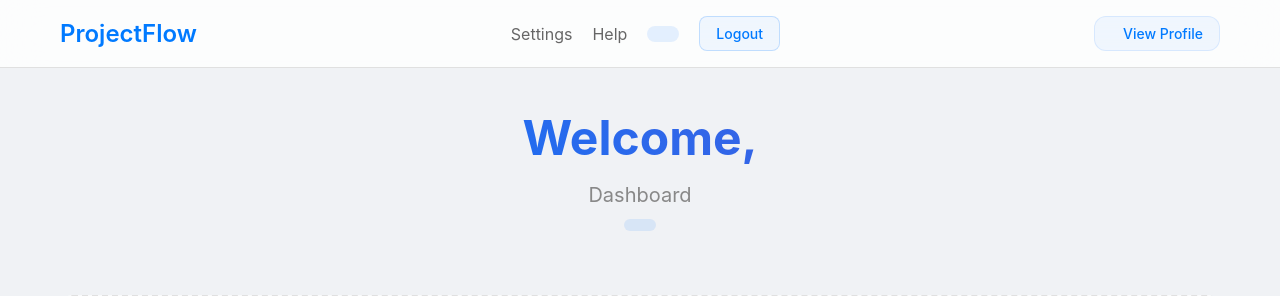
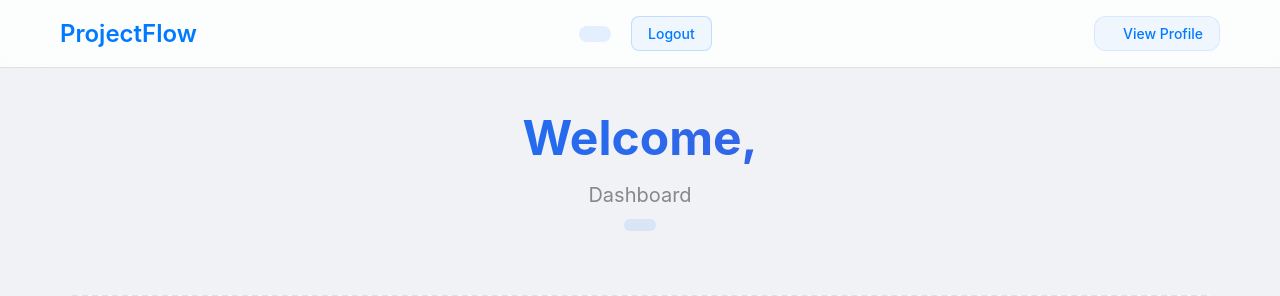
Before and after one commit to echo-tzh/projectFlow, a Flask app: template features/dashboard/templates/dashboard.html in a window 1280 px wide. Shown: the top 296 px of the page. Run offline with Flask 3, Linux system fonts and the light colour scheme; the template is opened without the code that fills it, so the values that code supplies are empty.

Commit message:
Removed settings and help from taskbar

```diff
--- a/features/dashboard/templates/dashboard.html
+++ b/features/dashboard/templates/dashboard.html
@@ -467,8 +467,6 @@
             <nav class="nav">
                 <a href="{{ url_for('universal_dashboard.dashboard') }}" class="logo">ProjectFlow</a>
                 <div class="nav-links">
-                    <a href="#" class="nav-link">Settings</a>
-                    <a href="#" class="nav-link">Help</a>
                     {% if user_roles|length > 1 %}
                     <div class="role-selector">
                         <select class="role-dropdown" id="roleSelector" onchange="switchRole()">
```
